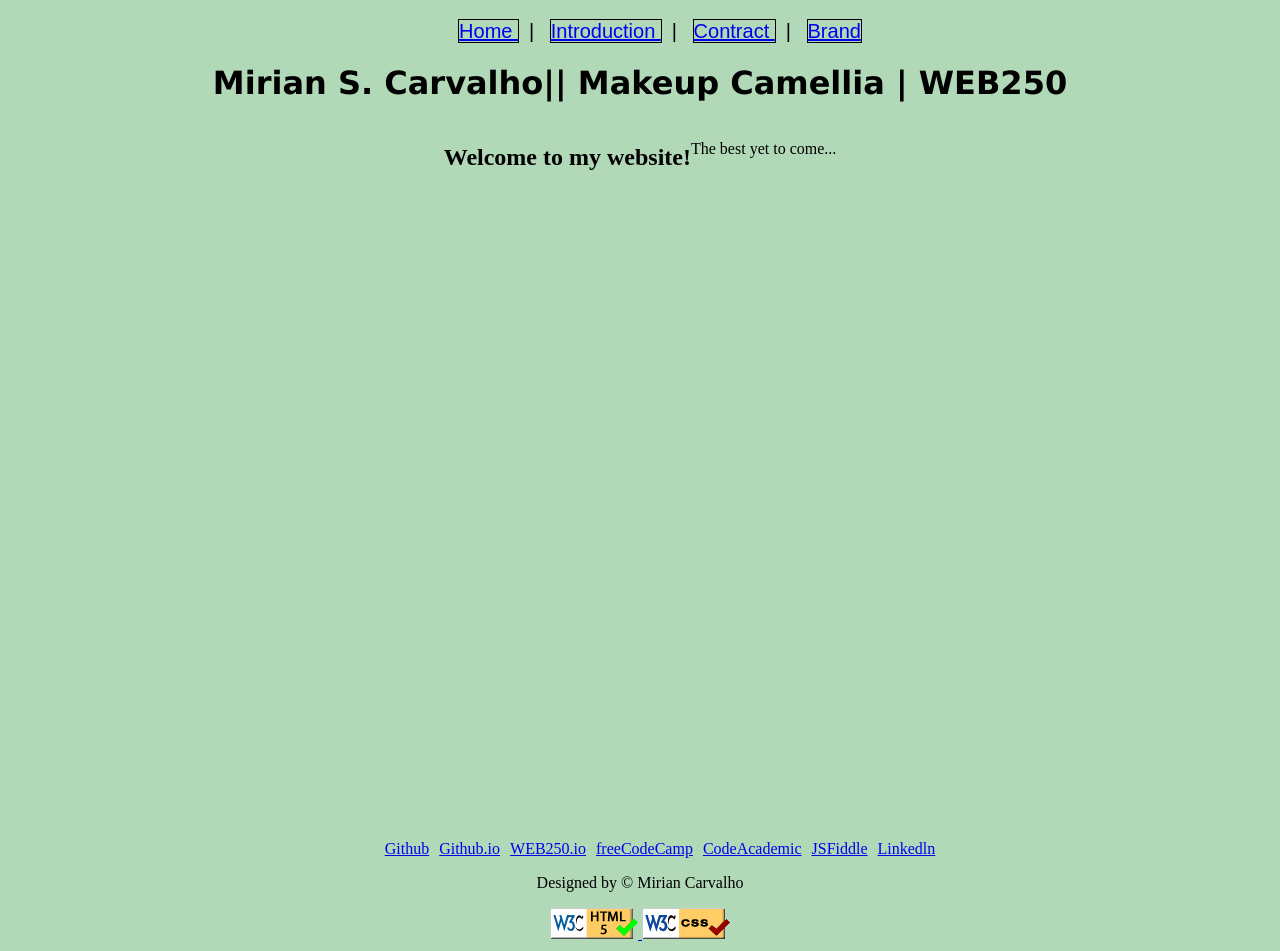
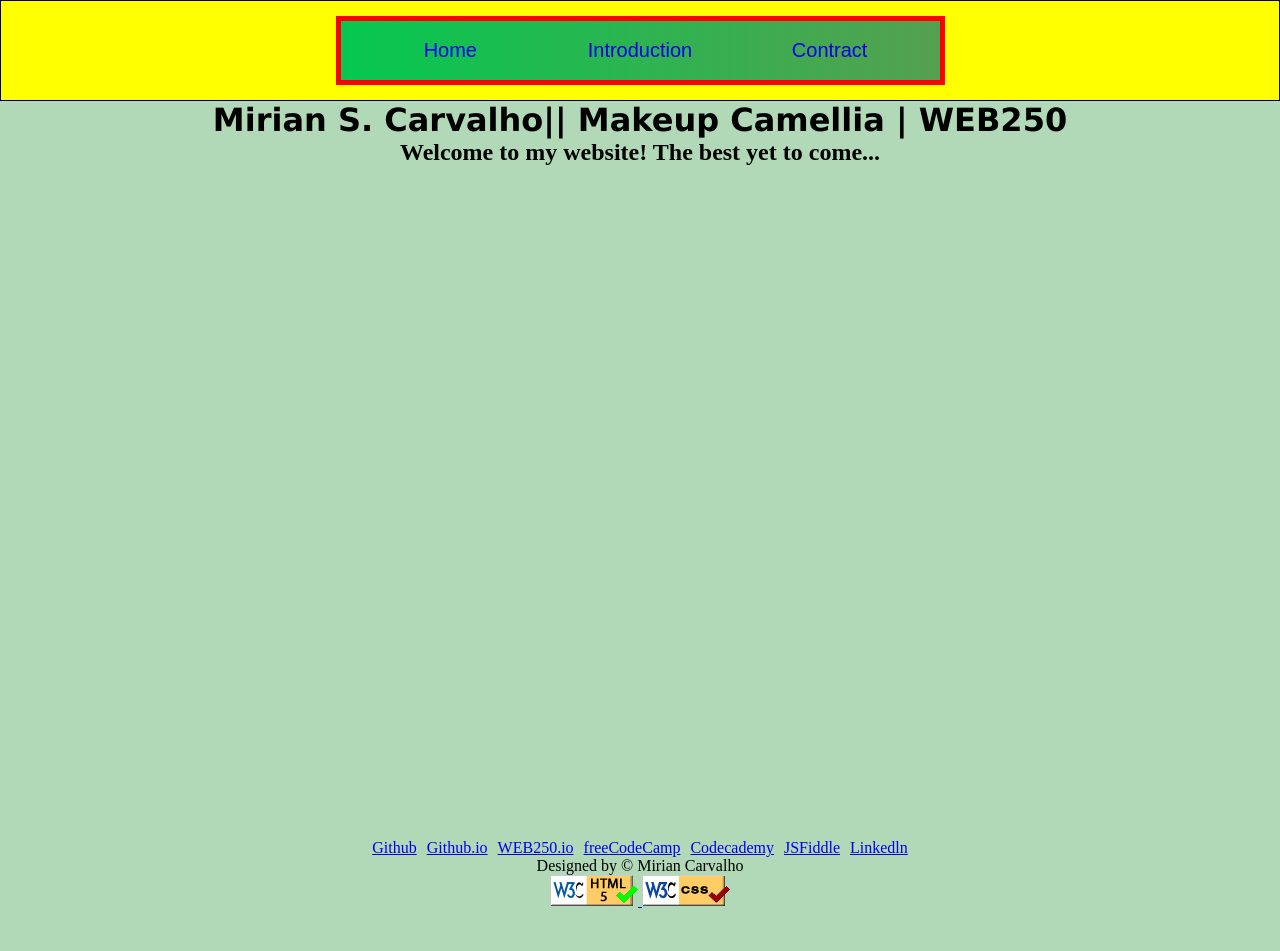
Before and after one commit to Mirian14/web250_old, a PHP site: page / in a window 1280 px wide. After the commit the page ends 908 px from the top, so only its background shows below. Run offline with PHP 8.4, Linux system fonts and the light colour scheme.

Commit message:
"Modifeied default"

```diff
--- a/contract.html
+++ b/contract.html
@@ -50,7 +50,7 @@
 
             <li><a href="https://www.freecodecamp.org/MirianCarvalho"> freeCodeCamp</a></li>
 
-            <li><a href="https://www.codecademy.com/profiles/MirianCarvalho"> CodeAcademic</a></li>
+            <li><a href="https://www.codecademy.com/profiles/MirianCarvalho">Codecademy</a></li>
 
             <li><a href="https://jsfiddle.net/user/Mirian14/fiddles/"> JSFiddle</a></li>
 
--- a/index.html
+++ b/index.html
@@ -8,17 +8,15 @@
 </head>
 
 <body>
+    <div class="nav">
         <nav class="navheader">
             <ul>
-                <li><a href="index.html"> Home </a></li>
-                |
-                <li><a href="introduction.html"> Introduction </a></li>
-                |
-                <li><a href="contract.html"> Contract </a></li>
-                |
-                <li><a href="brand.html"> Brand </a></li>
+                <a class="link" href="index.html"><li> Home </li></a>
+                <a class="link" href="introduction.html"><li> Introduction </li></a>
+                <a class="link" href="contract.html"><li> Contract </li></a>
             </ul>
         </nav>
+    </div>
 
     <header>
         <h1>Mirian S. Carvalho|| Makeup Camellia | WEB250</h1>
@@ -26,11 +24,10 @@
 
     <main>
         <div class="divintro">
-            <h2>Welcome to my website! </h2>
-            <p> The best yet to come... </p>
+            <h2>Welcome to my website! The best yet to come... </h2>
         </div>
-
     </main>
+</body>
 
 <footer>
     <nav class="navfooter">
@@ -43,7 +40,7 @@
 
             <li><a href="https://www.freecodecamp.org/MirianCarvalho"> freeCodeCamp</a></li>
 
-                <li><a href="https://www.codecademy.com/profiles/MirianCarvalho"> CodeAcademic</a></li>
+            <li><a href="https://www.codecademy.com/profiles/MirianCarvalho">Codecademy</a></li>
 
             <li><a href="https://jsfiddle.net/user/Mirian14/fiddles/"> JSFiddle</a></li>
 
@@ -64,6 +61,4 @@
     </nav>
 </footer>
 
-</body>
-
 </html>
--- a/introduction.html
+++ b/introduction.html
@@ -27,6 +27,7 @@
     </header>
 
     <main>
+
         <figure>
             <img src="images/Hikingpicture.jpg" alt="Hiking photo" width="300px" />
             <figcaption>
--- a/styles/default.css
+++ b/styles/default.css
@@ -1,4 +1,3 @@
-*/
 /* Color Palete
 --------------------
 •	Text Color (black/Purple): #000000 and #8b22dd
@@ -6,56 +5,83 @@
 
 */
 
-
-/* Global Styled
--------------------------*/
-/* CSS contains use of contextual/attribute selectors */
-
 * {
-    background-color: #B1D8B7; /* Format for background */
+    padding: 0;
+    margin: 0;
 }
 
-/* Using relative postioning */
+/*----------------*/
+/* HTML elements */
 
-/* index page*/
-
-/* head from index page*/
 header {
     text-align: center;
 }
 
-.navheader {
-    text-align: center;
-    font-family: sans-serif;
-    font-size: 20px;
+body {
+    background-color: #B1D8B7;
 }
 
-.navheader a {
-    margin-left: 10px;
-    margin-right: 10px;
-    border: 1px solid black;
-}
-
-.navheader ul li {
-    display: inline;
-}
-
-/* header*/
 h1 {
     font-weight: bold;
     font-family: verdana;
 }
 
-/* body from index */
-body {
-    background-color: #B1D8B7;
+figure img {
+    width: 100px;
+    margin-left: 200px;
+    margin-right: 200px;
+}
+
+footer {
+    text-align: center;
+}
+
+/* -------------------- */
+
+/* Classes */
+.link{
+    cursor: pointer;
+    text-decoration: none;
+}
+
+.link:hover{
+    color: #FFF;
+
+}
+
+.nav {
+    border: 1px solid;
+    background-color: yellow;
+    display: flex;
+    justify-content: center;
+}
+
+.navheader {
+    width: 50%;
+}
+
+.navheader ul {
+    display: flex;
+    justify-content: space-around;
+    list-style: none;
+    font-family: sans-serif;
+    font-size: 20px;
+    padding: 15px;
+    border: 5px solid red;
+    margin: 15px;
+    background: linear-gradient(90deg, #05C850 0%, #55A050 100%);
+}
+
+.navheader li {
+    width: 150px;
+    padding: 3px;
+    text-align: center;
 }
 
 .divfirst {
     align-items: center;
 }
 
-/*main from index*/
 .divintro {
     display: flex;
     justify-content: center;
@@ -65,7 +91,6 @@ body {
     height: 700px;
 }
 
-/* main Contract */
 .contract {
     max-width: 600px;
     margin: auto;
@@ -73,24 +98,13 @@ body {
     text-align: center;
 }
 
-/* Image hiking from Introduction */
-figure img {
-    width: 100px;
-    margin-left: 200px;
-    margin-right: 200px;
-}
-
-/* main brand*/
-#mainbrand h1 {
-    text-align: center;
-}
-
-/*footer*/
-footer {
-    text-align: center;
-}
-
 .navfooter ul li {
     display: inline;
     padding: 3px;
 }
+/* -------------------- */
+
+/* Id */
+#mainbrand h1 {
+    text-align: center;
+}
```
Lines whose indentation alone changed are shown as unchanged.
